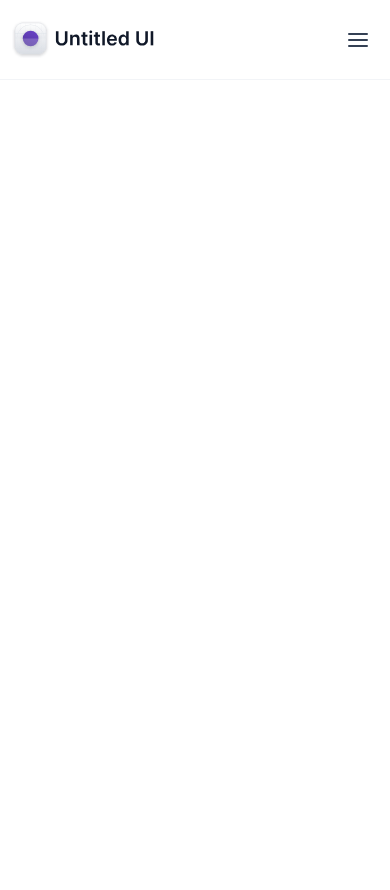
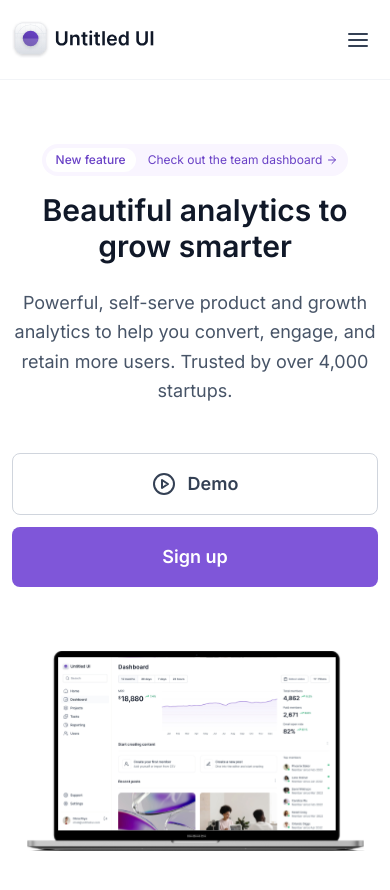
Before and after one commit to luiabdiel/next-tailwind, a Next.js app: page / in a window 390 px wide. Shown: the top 890 px of the page. Before the commit the page ends 844 px from the top, so only its background shows below. Built offline with nearby package versions, Linux system fonts and the light colour scheme.

Commit message:
responsive section hero

```diff
--- a/src/app/components/SectionHero/AreaCtas.tsx
+++ b/src/app/components/SectionHero/AreaCtas.tsx
@@ -2,10 +2,10 @@ import { FiPlayCircle } from "react-icons/fi";
 
 export function AreaCtas() {
   return (
-    <div className="flex items-center justify-center gap-3 mb-16">
+    <div className="flex-col xl:flex-row flex items-center justify-center gap-3 mb-16">
       <button
-        className="py-4 px-7 border border-gray-300 rounded-lg text-lg
-        font-semibold text-gray-700 flex items-center gap-3 hover:bg-gray-100
+        className="w-full xl:w-auto py-4 px-7 border border-gray-300 rounded-lg text-lg
+        font-semibold text-gray-700 flex items-center justify-center gap-3 hover:bg-gray-100
         transition-colors
         "
       >
@@ -13,7 +13,7 @@ export function AreaCtas() {
         Demo
       </button>
       <button
-        className="py-4 px-7 rounded-lg text-lg
+        className="w-full xl:w-auto py-4 px-7 rounded-lg text-lg
         font-semibold bg-brand-600 hover:bg-brand-700 text-white transition-colors"
       >
         Sign up
--- a/src/app/components/SectionHero/TagFeature.tsx
+++ b/src/app/components/SectionHero/TagFeature.tsx
@@ -8,14 +8,15 @@ export function TagFeature() {
     "
     >
       <span
-        className="inline-block h-6 px-[10px] bg-white rounded-2xl text-sm/6
-        font-medium text-brand-700
+        className="inline-block h-6 px-[10px] bg-white rounded-2xl text-xs/6
+        xl:text-sm/6 font-medium text-brand-700
       "
       >
         New feature
       </span>
       <a
-        className="flex items-center gap-1 text-brand-700 hover:opacity-50 transition-opacity"
+        className="flex items-center gap-1 text-xs/6 xl:text-sm/6 text-brand-700
+        hover:opacity-50 transition-opacity"
         href="/"
       >
         Check out the team dashboard <FiArrowRight />
--- a/src/app/components/SectionHero/index.tsx
+++ b/src/app/components/SectionHero/index.tsx
@@ -5,22 +5,35 @@ import { TagFeature } from "./TagFeature";
 
 export function SectionHero() {
   return (
-    <section className="pt-24">
+    <section className="py-16 xl:pb-0 xl:pt-24">
       <GridContainer>
         <div className="text-center">
           <TagFeature />
-          <h1 className="text-6xl font-semibold text-gray-900 mt-4 mb-6">
+          <h1 className="text-3xl xl:text-6xl font-semibold text-gray-900 mt-4 mb-6">
             Beautiful analytics to grow smarter
           </h1>
-          <p className="text-xl/6 text-gray-600 max-w-3xl mx-auto mb-12">
+          <p className="text-lg/relaxed xl:text-xl/6 text-gray-600 max-w-3xl mx-auto mb-12">
             Powerful, self-serve product and growth analytics to help you
             convert, engage, and retain more users. Trusted by over 4,000
             startups.
           </p>
           <AreaCtas />
         </div>
-        <Image src="/macbook.svg" alt="macbook" width={1216} height={480} />
-        <hr className="border-gray-200" />
+        <Image
+          src="/macbook.svg"
+          alt="macbook"
+          width={1216}
+          height={480}
+          className="hidden xl:block mx-auto"
+        />
+        <Image
+          src="/macbook-menu.svg"
+          alt="macbook mobile"
+          width={343}
+          height={200}
+          className="block xl:hidden mx-auto"
+        />
+        <hr className="border-gray-200 hidden xl:block" />
       </GridContainer>
     </section>
   );
--- a/src/app/page.tsx
+++ b/src/app/page.tsx
@@ -1,12 +1,12 @@
 import { Fragment } from "react";
-// import { SectionCompanies, SectionFeatures, SectionHero } from "./components";
+import { SectionCompanies, SectionFeatures, SectionHero } from "./components";
 
 export default function Home() {
   return (
     <Fragment>
-      {/* <SectionHero />
-      <SectionCompanies />
-      <SectionFeatures /> */}
+      <SectionHero />
+      {/* <SectionCompanies /> */}
+      {/* <SectionFeatures />  */}
     </Fragment>
   );
 }
```
Also changed, not shown: public/macbook-menu.svg (added).
